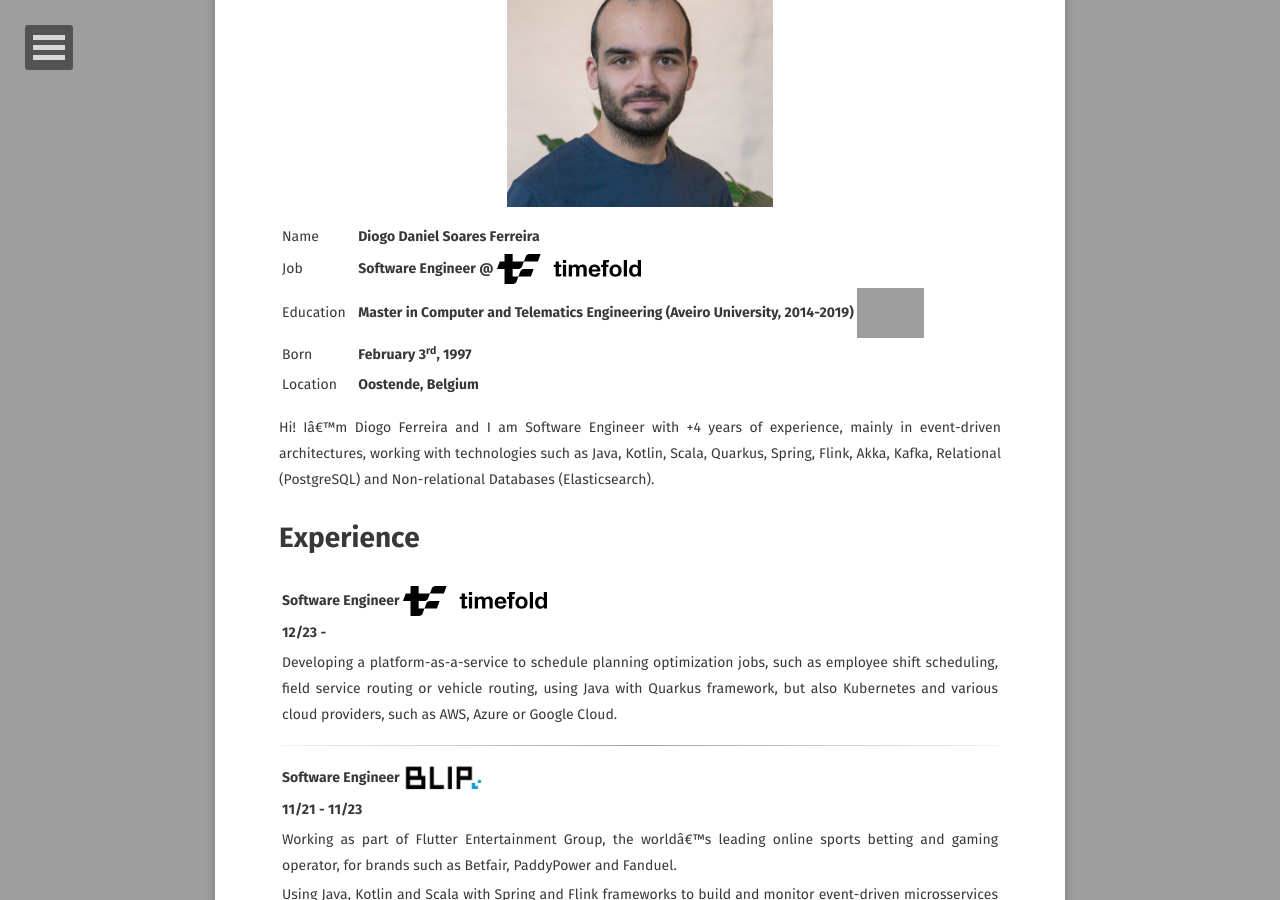
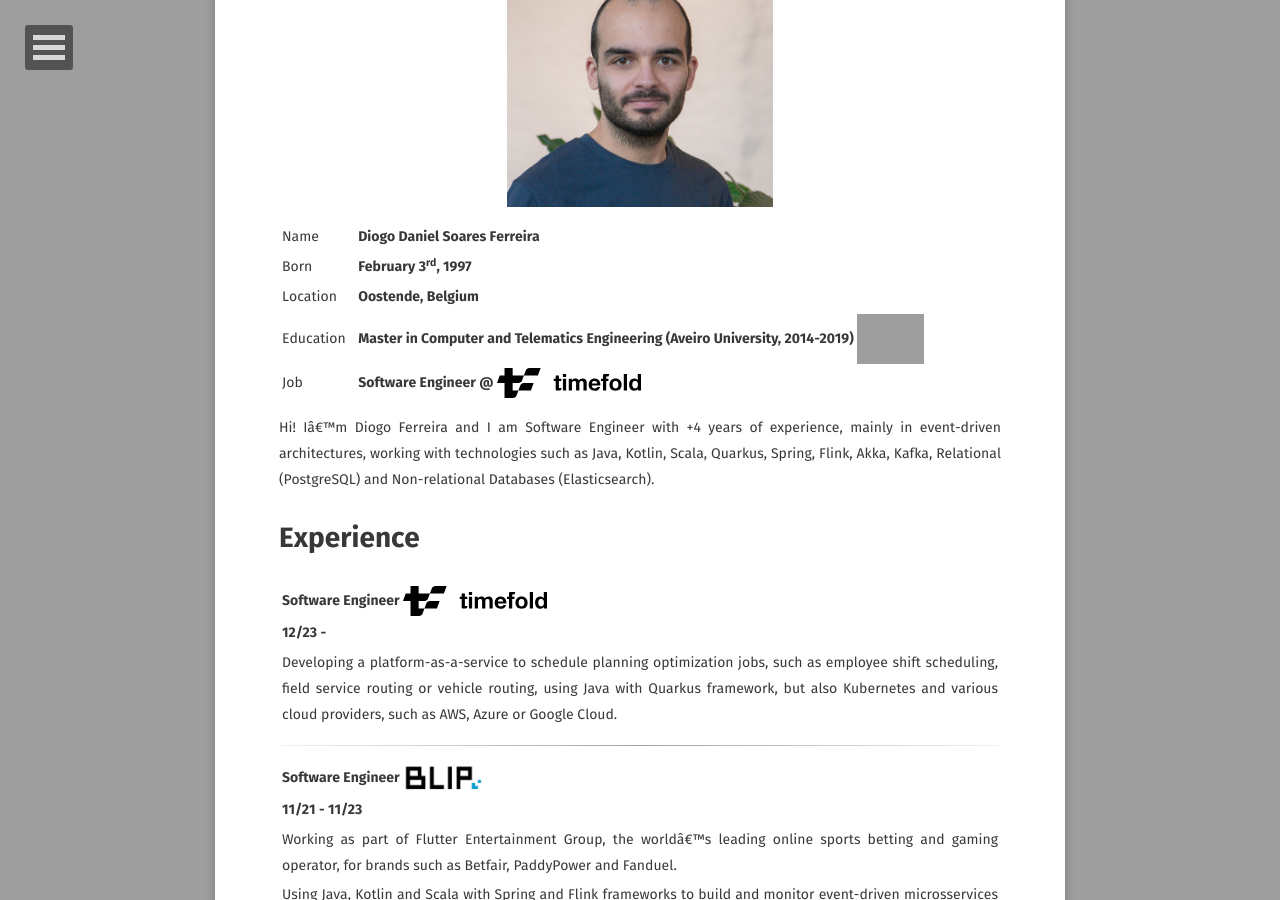
Before and after one commit to diogodanielsoaresferreira/diogodanielsoaresferreira.github.io, a Jekyll site: the page built from about/index.md, in a window 1280 px wide and 900 px high, scrolled down 403 px. Built offline with Jekyll 4.4.1, drawn with Linux system fonts in a browser that asks for light colours; some web fonts are replaced; comment, search, counter and statistics services are not loaded; grey boxes are pictures that could not be loaded.

Commit message:
Update about me page

```diff
--- a/about/index.md
+++ b/about/index.md
@@ -11,10 +11,10 @@ comments: false
 ![me](../assets/img/me.jpg "me"){: style="height:250px"}
 
 |Name| **Diogo Daniel Soares Ferreira**|
-|Job| **Software Engineer @** ![Timefold_Logo](../assets/img/timefold-logo-horizontal-positive.svg "Timefold Logo"){: style="display:inline; height:30px"}|
-|Education| **Master in Computer and Telematics Engineering (Aveiro University, 2014-2019)** ![UA_Logo](../assets/img/ua_logo_3.jpg "UA Logo"){: style="display:inline; height:50px"}|
 |Born| **February 3<sup>rd</sup>, 1997**|
 |Location| **Oostende, Belgium**|
+|Education| **Master in Computer and Telematics Engineering (Aveiro University, 2014-2019)** ![UA_Logo](../assets/img/ua_logo_3.jpg "UA Logo"){: style="display:inline; height:50px"}|
+|Job| **Software Engineer @** ![Timefold_Logo](../assets/img/timefold-logo-horizontal-positive.svg "Timefold Logo"){: style="display:inline; height:30px"}|
 
 
 Hi! I'm Diogo Ferreira and I am Software Engineer with +4 years of experience, mainly in event-driven architectures, working with technologies such as Java, Kotlin, Scala, Quarkus, Spring, Flink, Akka, Kafka, Relational (PostgreSQL) and Non-relational Databases (Elasticsearch).
@@ -55,7 +55,7 @@ Continuation of a project made in a third-year course (“Project in Informatics
 
 ---
 
-|**Summer Internship**![Aptoide_Logo](../assets/img/Aptoide.png "Aptoide Logo"){: style="display:inline; height:30px"}|
+|**Summer Internship** ![Aptoide_Logo](../assets/img/Aptoide.png "Aptoide Logo"){: style="display:inline; height:30px"}|
 |**07/16 - 08/16**|
 |Design and build a software with the purpose of finding apps on the Aptoide Store with explicit content (nudity) using Machine Learning techniques, with accuracy over 95%.|
 
```
Also changed, not shown: 1 other file.
